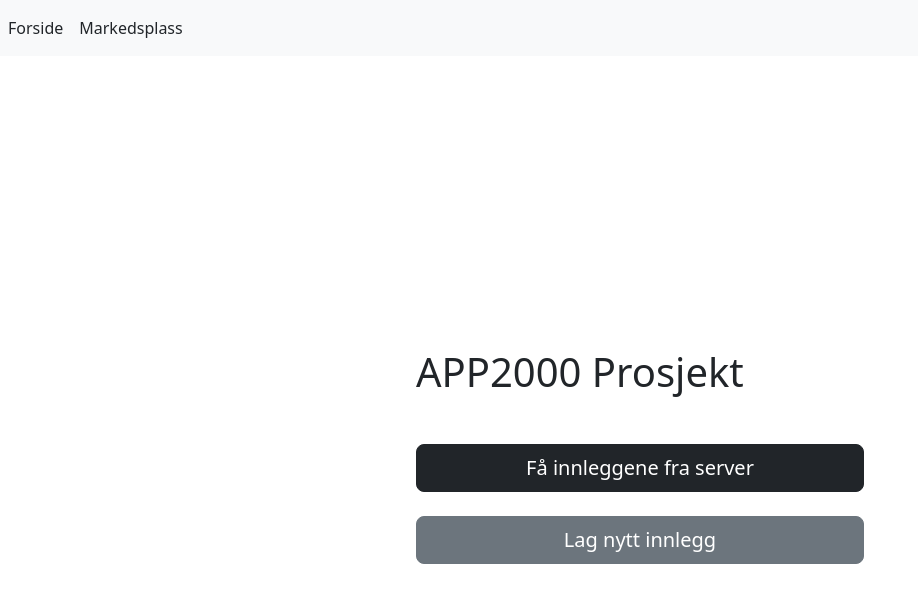
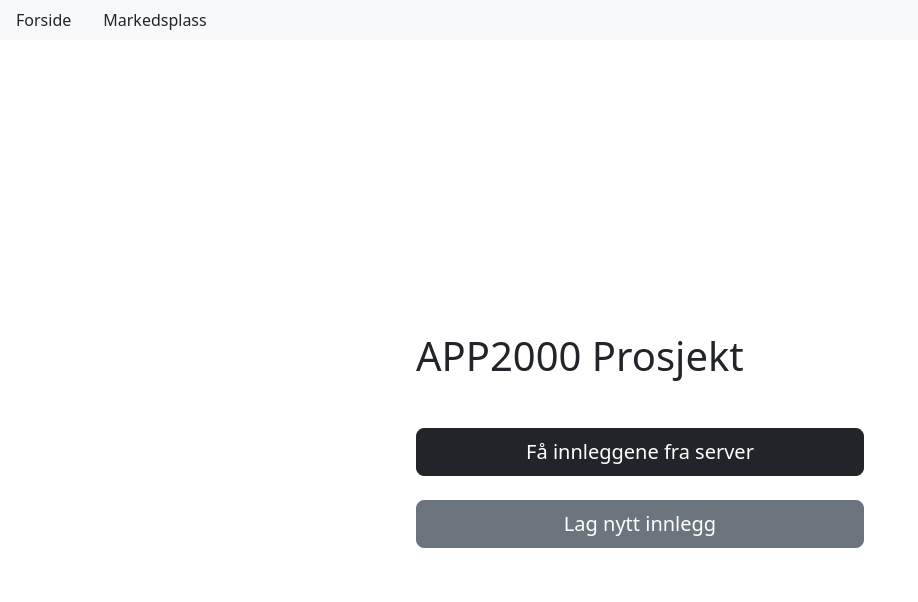
Before and after one commit to jonbonde/APP2000, a React (Create React App) app in the folder reactclient/: page /Markedsplass in a window 1280 px wide. Shown: the top 602 px of the page, without its empty margins (0-918 px from the left). Built offline with nearby package versions, Linux system fonts and the light colour scheme.

Commit message:
liten cleanup

```diff
--- a/reactclient/src/Pages/Markedsplass.js
+++ b/reactclient/src/Pages/Markedsplass.js
@@ -93,7 +93,7 @@ export default function Markedsplass() {
                 <td>{post.content}</td>
                 <td>
                   <button onClick={() => setPostCurrentlyBeingUpdated(post)} className="btn btn-dark btn-lg mx-3 my-3">Oppdater</button>
-                  <button onClick={() => { if (window.confirm(`Er du sikker på at du ønsker å slette innlegget "${post.title}"?`)) deletePost(post.postId) }} className="btn btn-secondary btn-lg">Slett</button>
+                  <button onClick={() => { if (window.confirm(`Er du sikker på at du ønsker å slette innlegget "${post.title}"?`)) deletePost(post.postId) }} className="btn btn-secondary btn-lg mx-3">Slett</button>
                 </td>
               </tr>
             ))}
--- a/reactclient/src/Pages/Navbar.js
+++ b/reactclient/src/Pages/Navbar.js
@@ -4,8 +4,8 @@ import { Link } from "react-router-dom";
 function Navbar() {
     return (
         <nav className="navbar navbar-expand-lg navbar-light bg-light">
-            <Link to="/" className="nav-link p-2">Forside</Link> <br />
-            <Link to="/Markedsplass" className="nav-link p-2">Markedsplass</Link> <br />
+            <Link to="/" className="nav-link mx-3">Forside</Link>
+            <Link to="/Markedsplass" className="nav-link mx-3">Markedsplass</Link>
         </nav>
     );
 }
```
